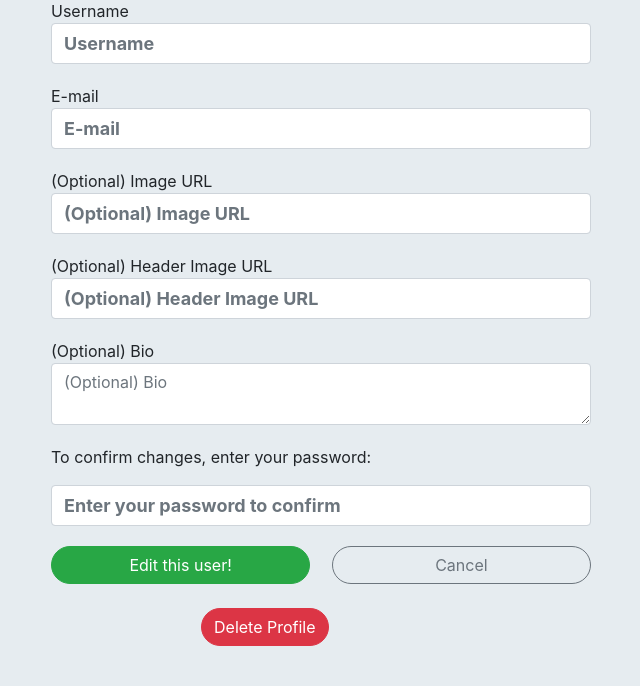
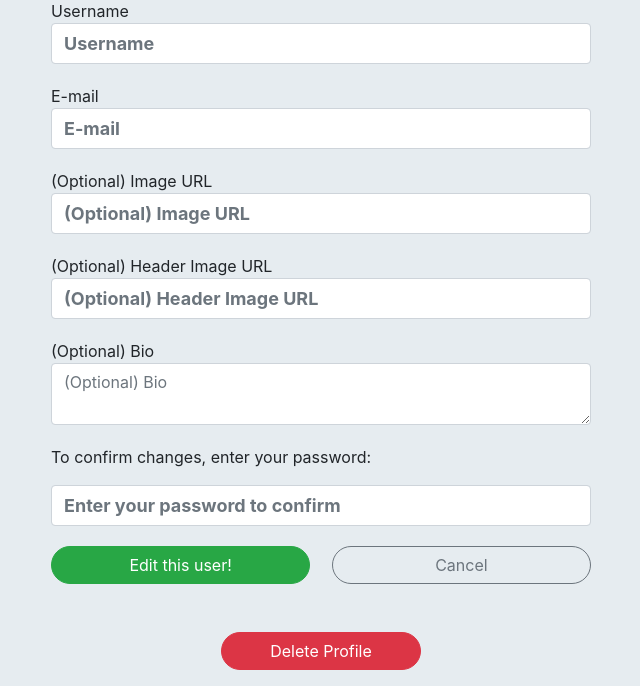
Before and after one commit to blakes24/warbler, a Flask app: template templates/users/edit.html in a window 1280 px wide. Shown: the part 209-895 px from the top of the page, without its empty margins (319-959 px from the left). Before the commit the page ends 855 px from the top, so only its background shows below. Run offline with Flask 2, Linux system fonts and the light colour scheme; the template is opened without the code that fills it: values that come from a table or form of the project are taken from there, others are empty; some libraries are stand-ins or nearby versions.

Commit message:
make profile-edit page style tweaks

```diff
--- a/templates/users/edit.html
+++ b/templates/users/edit.html
@@ -31,9 +31,9 @@
           <a href="/users/{{ user_id }}" class="btn btn-outline-secondary">Cancel</a>
         </div>
       </form>
-      <div class="container col-6 mt-4">
+      <div class="mt-5 text-center">
         <form method="POST" action="/users/delete">
-            <button class="btn btn-danger">Delete Profile</button>
+            <button class="btn btn-danger px-5">Delete Profile</button>
           </form>
       </div>
     </div>
```
